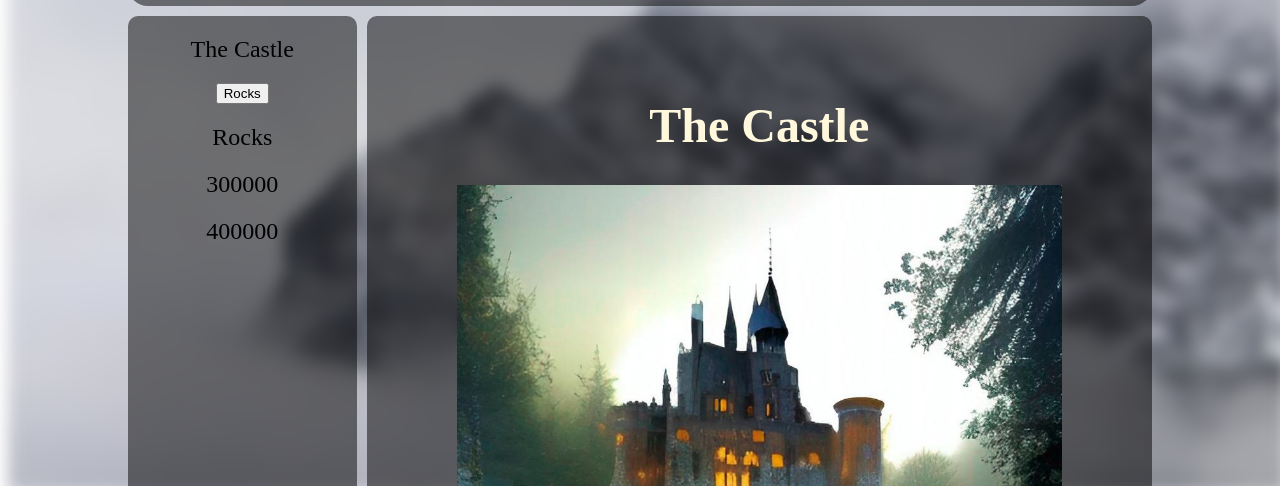
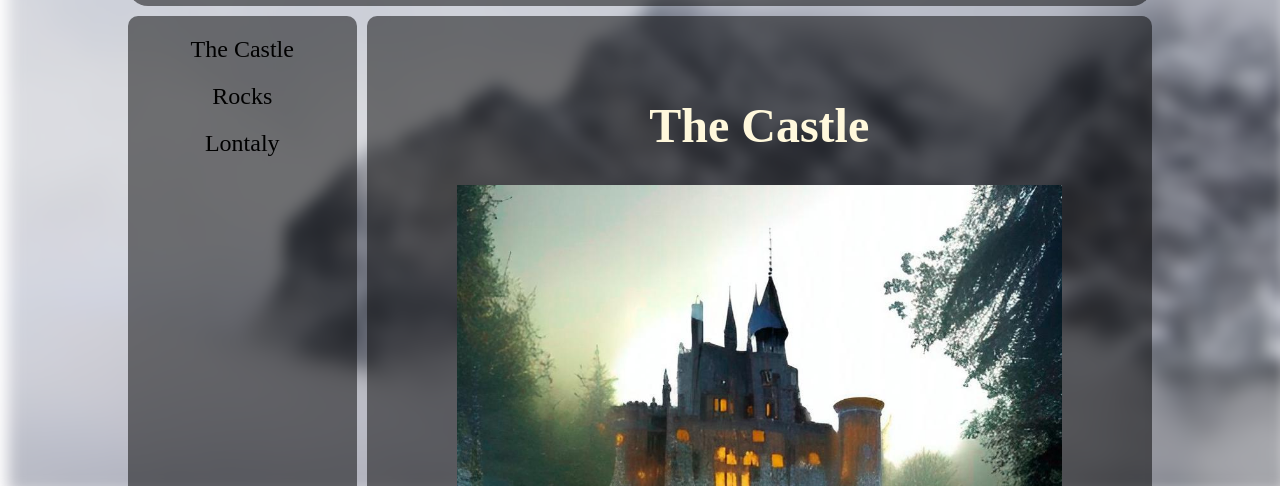
Before and after one commit to ip1259/OCU_WebClass_FinalProject, a plain HTML site: page index.html in a window 1280 px wide. Shown: the part 314-800 px from the top of the page. Drawn offline with Linux system fonts and the light colour scheme.

Commit message:
JavaScript修改，新增動態側邊攔功能

```diff
--- a/index.html
+++ b/index.html
@@ -31,13 +31,15 @@
         <div class="mid">
             <div class="sidebar">
                 <ul class="sidebar_menu">
-                    <li><a href="" id="sidebarlst_0">The Castle</a></li>
-                    <li><button onclick="cha">Rocks</button></li>
-                    <li><a href="javascript:changePicture(1)" id="sidebarlst_1">Rocks</a></li>
+                    <li><a href="javascript:void(0)" id="lstPic_0" onclick="">The Castle</a></li>
+                    <li><a href="javascript:void(0)" id="lstPic_1" onclick="">Rocks</a></li>
                     <li><a href="#">300000</a></li>
                     <li><a href="#">400000</a></li>
                 </ul>
             </div>
+            <script>
+                document.getElementsByClassName("sidebar_menu").item(0).innerHTML = sidebarList(_pictures)
+            </script>
             <div class="content">
                 <div class="picture">
                     <h1 id="_picTitle">The Castle</h1>
--- a/scripts/page_picture.js
+++ b/scripts/page_picture.js
@@ -1,7 +1,18 @@
-import _pictures from "./picInfos.js";
+
 function changePicture(pic_id){
     document.getElementById("_picDisplay").src = _pictures[pic_id].src
     document.getElementById("_picTitle").innerHTML = _pictures[pic_id].title;
     document.getElementById("_picAuthor").innerHTML = _pictures[pic_id].author;
     document.getElementById("_picDscrp").innerHTML = _pictures[pic_id].description;
 }
+
+function sidebarList(_pictures){
+    let pictures = Array.from(_pictures)
+    let output = ""
+    let i = 0
+    pictures.forEach(element => {
+        output += '<li><a href="javascript:changePicture('+ i +')" id="lstPic_'+i+'" onclick="">'+element.title+'</a></li>\n'
+        i++
+    });
+    return output
+}
--- a/scripts/picInfos.js
+++ b/scripts/picInfos.js
@@ -26,5 +26,18 @@ const _picMountain = {
     月亮則像探照燈,意圖將身上的蛀蟲找出,在絕望中掙扎著。\
     </p>"
 };
-const _pictures = [_picCastle,_picMountain];
-export default _pictures;
+const _picItalyFog = {
+    src:"images/italy_fog.jpg",
+    title:"Lontaly",
+    author:"Albert Itelas Wombo",
+    description:
+    "<p>創作於2002年,取材於西亞地區的某山區,\
+    作者將植被去除,山區只剩下灰白的外表,顯示著對於過度開發的憂慮,\
+    搭配上碩大的月亮與雲霧裊裊透露著孤獨,以此構建出了近未來的末世風格的畫作。\
+    </p>\
+    <p>畫的是山卻名為石,訴說著作者認為沒了樹林與植被,山不再是山不過是冰冷的石頭,\
+    了了無幾的植物象徵剩餘的生機,頑強且拼命的生存著,雲霧像自然的防護衣,妄圖阻擋蛀蟲侵入,\
+    月亮則像探照燈,意圖將身上的蛀蟲找出,在絕望中掙扎著。\
+    </p>"
+};
+const _pictures = [_picCastle,_picMountain,_picItalyFog];
```
